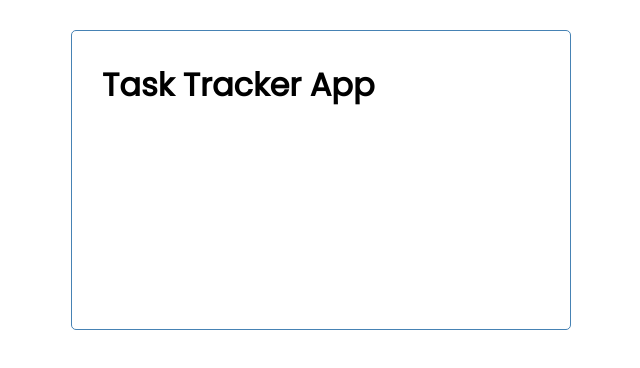
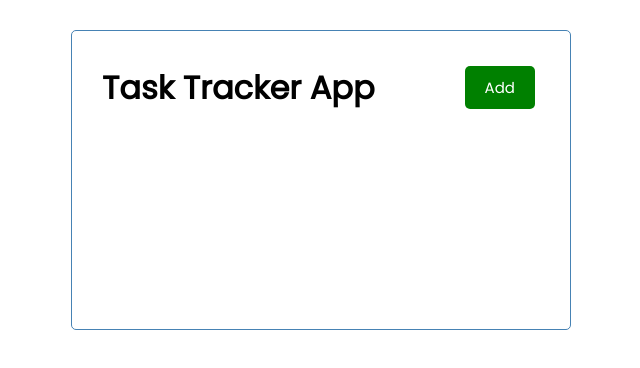
Before and after one commit to ShohrabRustam/TaskTracker, an Angular app: page / in a window 1280 px wide. Shown: the top 368 px of the page, without its empty margins (319-959 px from the left). Built offline with nearby package versions, Linux system fonts and the light colour scheme.

Commit message:
set the style to button

```diff
--- a/src/app/components/button/button.component.html
+++ b/src/app/components/button/button.component.html
@@ -1 +1 @@
-<p>button works!</p>
+<button [ngStyle]="{'background-color':color}" class="btn">{{ text }} </button>
--- a/src/app/components/button/button.component.ts
+++ b/src/app/components/button/button.component.ts
@@ -1,4 +1,4 @@
-import { Component, OnInit } from '@angular/core';
+import { Component, OnInit, Input } from '@angular/core';
 
 @Component({
   selector: 'app-button',
@@ -6,6 +6,10 @@
   styleUrls: ['./button.component.css']
 })
 export class ButtonComponent implements OnInit {
+  // @Input() text:string;
+  // @input() color:string;
+  public text:string = "Add";
+  public color:string = "green";
 
   constructor() { }
 
--- a/src/app/components/header/header.component.html
+++ b/src/app/components/header/header.component.html
@@ -1,3 +1,7 @@
 <header>
 <h1>{{ title }}</h1>
+<!-- not able to pass here  -->
+<!-- <app-button color="green" text="Add"></app-button> -->
+<app-button ></app-button>
+
 </header>
```
